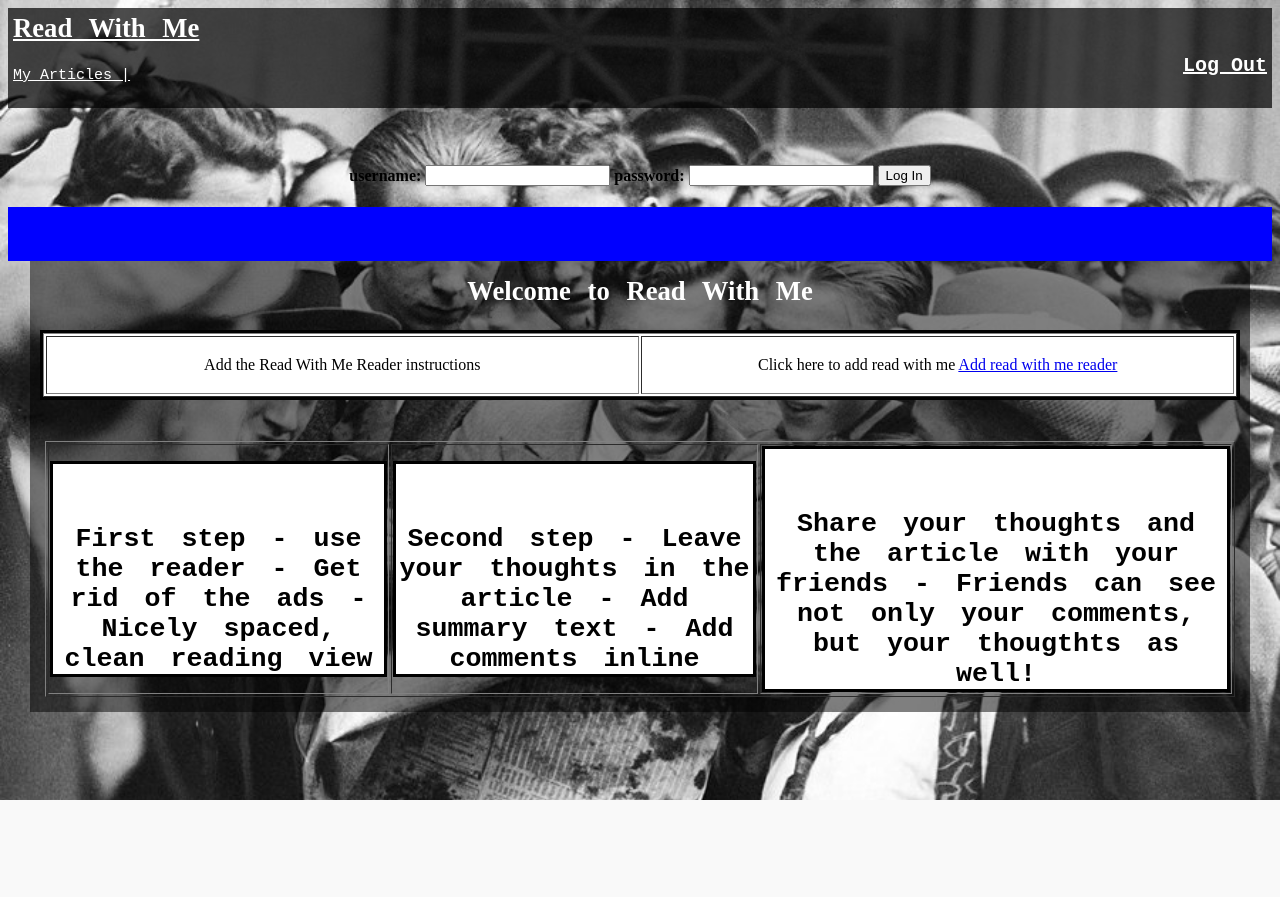
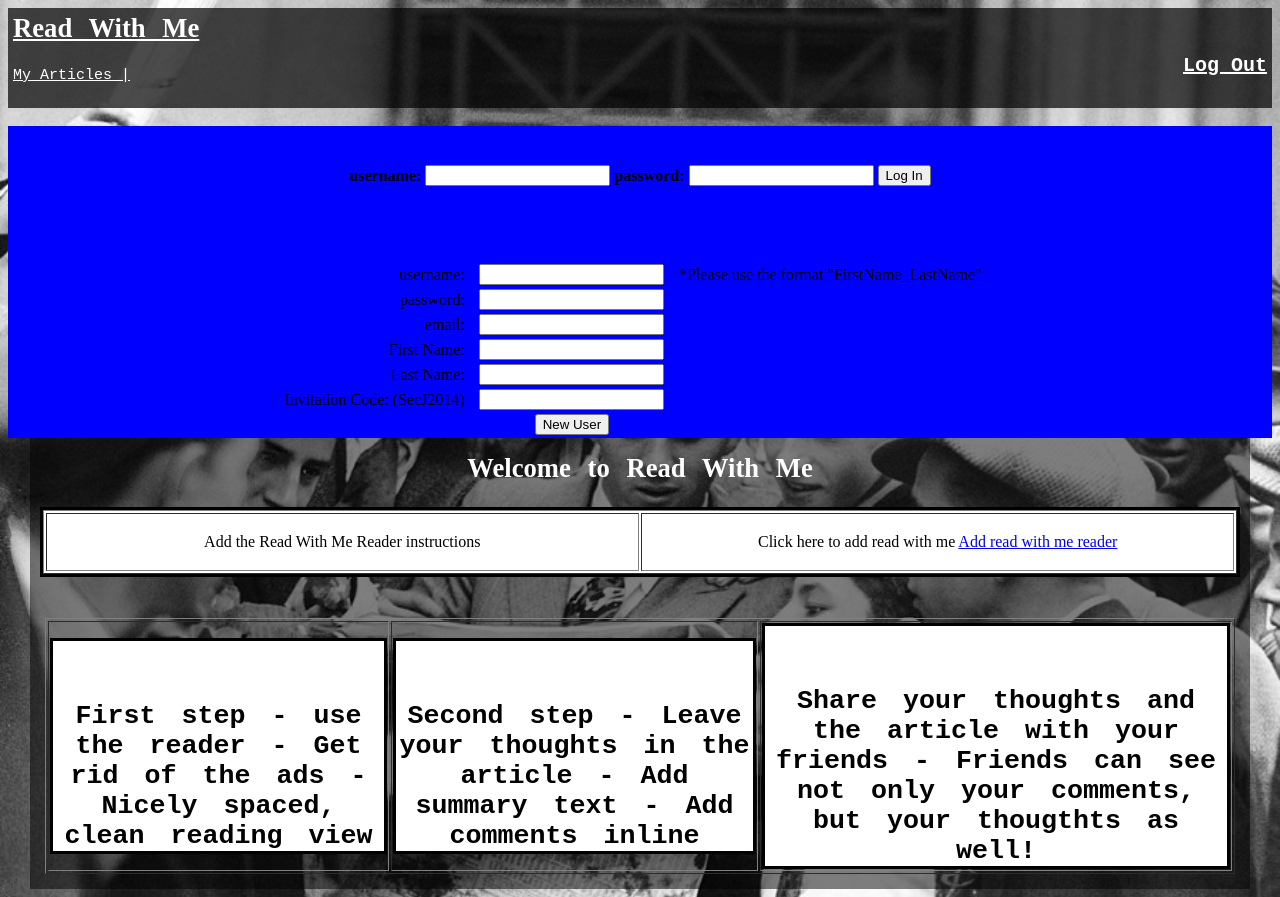
Before and after one commit to vbhartia/ReadWithMe, a Django app: page / in a window 1280 px wide. Before the commit the page ends 800 px from the top, so only its background shows below. Run offline with Django 3.2, Linux system fonts and the light colour scheme; parts of the project's set-up code (start-up, migrations or seed data) failed here and were passed over; some libraries are stand-ins or nearby versions.

Commit message:
User Login, Create new user, user comments
For Heroku Deployment

```diff
--- a/rwm_app/models.py
+++ b/rwm_app/models.py
@@ -13,6 +13,7 @@ class UserProfile(models.Model):
 class reader_article_store(models.Model):
     headline = models.TextField()
     author = models.TextField()
+    loc_url = models.TextField()
     description = models.TextField()
     image_url = models.URLField()
     article_JSON = models.TextField()
--- a/rwm_app/views.py
+++ b/rwm_app/views.py
@@ -14,7 +14,7 @@ from django.shortcuts import render
 from django.shortcuts import render_to_response
 from django.http import HttpResponseRedirect
 from django.http import HttpResponse
-from django.contrib.auth import logout
+from django.contrib.auth import logout, login
 
 #Models
 from rwm_app.models import UserProfile, reader_article_store
@@ -74,6 +74,10 @@ def new_user(request):
 
         logged_in_user = authenticate(username = username, password = password)
 
+        logout(request)
+
+        login(request, logged_in_user)
+
     return login_user(request)
 
 #**************************************************
@@ -84,13 +88,7 @@ def new_user(request):
 
 def logout_user(request):
     logout(request)
-    return render_to_response(
-                            'home.html',{
-                                   'show':'login',
-                                   'all_user_profile':UserProfile.objects.all(),
-                                   'state':'You are now logged out'
-                                   }
-                           )
+    return homepage(request)
 
 #**************************************************
 #
@@ -122,14 +120,9 @@ def login_user(request):
                 state = "Your account is not active, please contact the site admin."
         else:
             state = "Your username and/or password were incorrect."
+
     # User is not logged in. Render login page
-    return render_to_response(
-                            'home.html',
-                                {
-                                'show':'login',
-                                'state':state,
-                                }
-                            )
+    return homepage(request)
 
 #**************************************************
 #
@@ -183,11 +176,14 @@ def my_articles(request):
     current_user = User.objects.get(username = request.user.username)
     current_UserProfile = UserProfile.objects.get(user = request.user.id)
 
+    all_user_articles = current_UserProfile.reader_article_store_set.all()
+
     return render_to_response(
                             'main_RWM_template.html',
                                 {
                                 'show':'my_articles',
-                                'user':request.user
+                                'user':request.user,
+                                'user_articles':all_user_articles,
                                 }
                             )
 
@@ -238,23 +234,39 @@ def iframe_bookmarklet(request):
 # @csrf_protect
 def article_handler(request):
 
-    #print(request.raw_post_data)
-
     if request.method == 'POST':
         json_data = simplejson.loads(request.raw_post_data)
         current_UserProfile = UserProfile.objects.get(user = request.user.id)
 
+        # Create a loc URL
+        loc_url_from_headline = json_data['headline']
+        loc_url_from_headline = loc_url_from_headline.replace(" ", "_")
+        loc_url_from_headline = loc_url_from_headline.replace(",", "_")
+        loc_url_from_headline = loc_url_from_headline.replace("\"", "_")
+        loc_url_from_headline = loc_url_from_headline.replace(".", "_")
+        loc_url_from_headline = loc_url_from_headline.replace("/", "_")
+        loc_url_from_headline = loc_url_from_headline.replace("\\", "_")
+        loc_url_from_headline = loc_url_from_headline.replace("#", "_")
+        loc_url_from_headline = loc_url_from_headline.replace(":", "_")
+        loc_url_from_headline = loc_url_from_headline.replace("'", "_")
+        loc_url_from_headline = loc_url_from_headline.replace("?", "_")
+        print loc_url_from_headline
+
+
         new_article = reader_article_store(
                     headline = json_data['headline'],
                     author = json_data['author'],
+                    loc_url = loc_url_from_headline,
                     description = json_data['description'],
-                    image_url = 'http://www.google.com',
+                    image_url = json_data['image_url'],
                     article_JSON = request.raw_post_data,
                     comments_JSON = '',
                     shared_by = current_UserProfile,
                     publication_date = '2013-05-20',
                     shared_date = '2013-05-20',
                     )
+
+
 
         new_article.save()
         print new_article.id
@@ -320,8 +332,9 @@ def comment_handler(request):
 
 
   if request.method == 'GET':
-
-      current_article = reader_article_store.objects.get(id = 1)
+      article_id = request.GET.get('article_id', '')
+      print article_id
+      current_article = reader_article_store.objects.get(id = article_id)
 
       data = simplejson.dumps(current_article.comments_JSON)
       return HttpResponse(data, mimetype='application/json')
--- a/rwm_proj/urls.py
+++ b/rwm_proj/urls.py
@@ -28,12 +28,12 @@ urlpatterns = patterns('',
     #****************************************************
 
     # User actions: Post requests
-    (r'^profie/new/$', 'rwm_app.views.new_user'),
-    (r'^profie/login/$', 'rwm_app.views.login_user'),
-    (r'^profie/logout/$', 'rwm_app.views.logout_user'),
+    (r'^profile/new/$', 'rwm_app.views.new_user'),
+    (r'^profile/login/$', 'rwm_app.views.login_user'),
+    (r'^profile/logout/$', 'rwm_app.views.logout_user'),
 
     # User management: Render user profile page
-    (r'^profie/([^/]+)', 'rwm_app.views.profile'),
+    (r'^profile/([^/]+)', 'rwm_app.views.profile'),
 
     #****************************************************
     #
--- a/templates/homepage.html
+++ b/templates/homepage.html
@@ -9,10 +9,10 @@
 
 <body>
 
-    <div id="login">
+    <div id="login" style="background-color:#0000FF">
     <br/>
     <br/>
-    <form action="/login/" method="post">
+    <form action="/profile/login/" method="post">
                             {% if next %}
                             {% csrf_token %}
                             <input type="hidden" name="next" value="{{ next }}" />
@@ -48,6 +48,67 @@
     <br/>
     <br/>
     <br/>
+
+            <form action="/profile/new/" method="post">
+                {% if next %}
+                <input type="hidden" name="next" value="{{ next }}" />
+                {% endif %}
+                <center>
+                    <table width="60%">
+                        <tr>
+                            <td class="table_label">username:</td>
+                            <td>
+                                <input type="text" name="username" value="" />
+                            </td>
+                            <td style="text-align: left">
+                                *Please use the format "FirstName_LastName"
+                            </td>
+                        </tr>
+                        <tr>
+                            <td class="table_label">password:</td>
+                            <td>
+                                <input type="password" name="password" value="" />
+                            </td>
+                        </tr>
+                        <tr>
+                            <td class="table_label">email:</td>
+                            <td>
+                                <input type="email" name="email" value="" />
+                            </td>
+                        </tr>
+                        <tr>
+                            <td class="table_label">First Name:</td>
+                            <td>
+                                <input type="First" name="first" value="" />
+                            </td>
+                        </tr>
+                        <tr>
+                            <td class="table_label">Last Name:</td>
+                            <td>
+                                <input type="Last" name="last" value="" />
+                            </td>
+                        </tr>
+                        <tr>
+                            <td class="table_label">
+                                Invitation Code: (SecJ2014)
+                            </td>
+                            <td>
+                                <input type="Last" name="invite_code" value="" /><br />
+                            </td>
+                        </tr>
+                        <tr>
+                            <td></td>
+                            <td>
+                                <input type="submit" value="New User" />
+                            </td>
+                    </table>
+                </center>
+
+
+            </form>
+
+
+
     </div>
 
 <div id="homepage_container_id" class="homepage_container_class">
--- a/templates/nav.html
+++ b/templates/nav.html
@@ -33,7 +33,7 @@
 
     <div id="nav_user_profile">
        {{ user.first_name }} {{ user.last_name }}
-        <br /><a class="page_text" href = "/logout/"> Log Out </a>
+        <br /><a class="page_text" href = "/profile/logout/"> Log Out </a>
     </div>
 
     <br />
```
Also changed, not shown: templates/article_base.html (+13 -45 lines), templates/my_articles.html (+24 -4 lines), RWM_DB.db, 4 other files.
